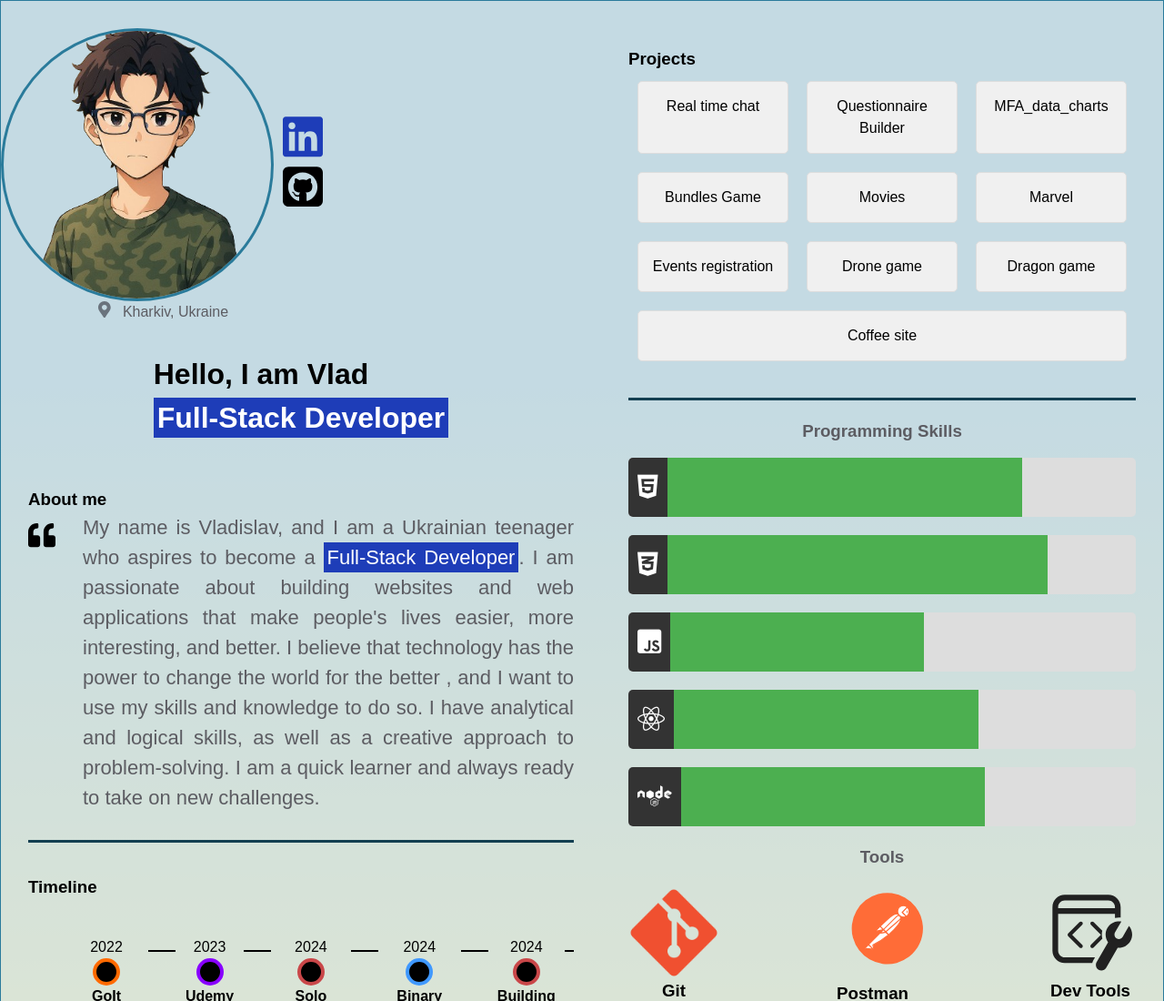
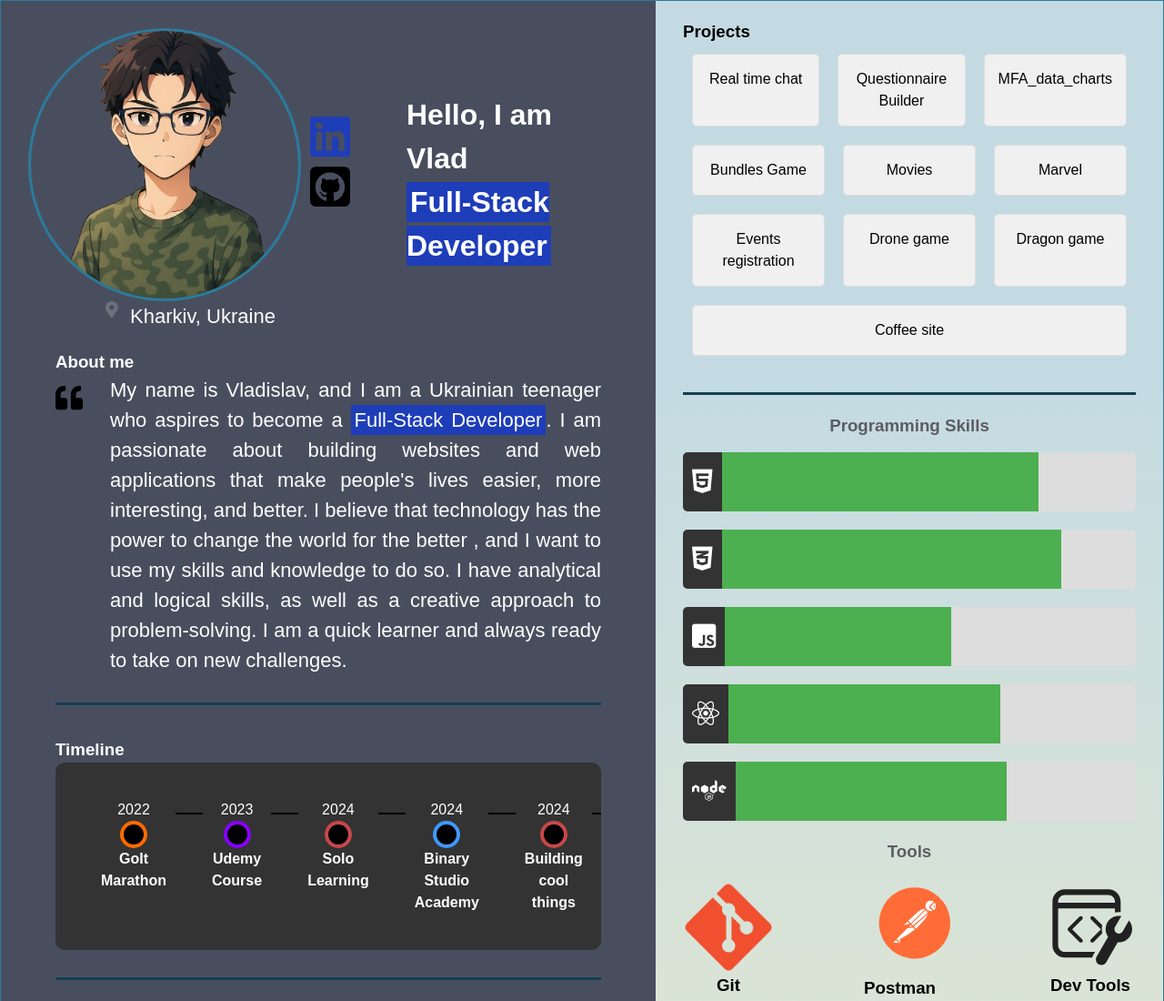
Before and after one commit to m1liaron/m1liaron-homepage, a plain HTML site: page index.html in a window 1280 px wide. Shown: the top 1100 px of the page at 91% size. Drawn offline with Linux system fonts and the light colour scheme.

Commit message:
feat: dark background for intro block

```diff
--- a/index.html
+++ b/index.html
@@ -12,9 +12,9 @@
 <body>
     <main>
         <div class="resume">
-            <div class="resume__main__block">
+            <div class="resume__main__block__intro">
                 <div class="fh intro__container">
-                    <div class="fh fw">
+                    <div class="fh intro__avatar__container">
                         <div class="contact-info__block contact-info__block--center">
                         <div class="fh gp">
                             <img class="contact-info__avatar" src="assets/avatar.png" alt="Avatar" />
@@ -53,7 +53,7 @@
                                                                 80-80s-35.817-80-80-80-80 35.817-80 80 35.817 80 80 80z"></path>
                                     </svg>
                                 </div>
-                                <span>Kharkiv, Ukraine</span>
+                                <span class="intro_text">Kharkiv, Ukraine</span>
                             </a>
                         </div>
                     </div>
--- a/styles.css
+++ b/styles.css
@@ -14,6 +14,7 @@ body {
     --experience-title-color: #fff;
     --primary-icon-color: #fff;
     --secondary-text-color: #5c5c62;
+    --background-color: #494e5f;
     --durability-text-color: #6a737d9c;
     --icon-color: #6a737d;
     --border-color: #133f51;
@@ -58,15 +59,21 @@ ul, li {
     border: 1px solid #2A7B9B;
     box-shadow: 1px 1px 7px 7px #2A7B9B;
     background-color: #ffffffb8;
-    padding: 30px 0;
     max-width: 1300px;
     display: flex;
     /* flex-wrap: wrap; */
 }
 
-.resume__main__block {
+.resume__main__block__intro, .resume__main__block {
     width: 100%;
     height: 100%;
+}
+
+.resume__main__block__intro {
+    background: var(--background-color);
+    color: var(--experience-title-color);
+    height: 100%;
+    padding: 30px;
 }
 
 .resume__block {
@@ -78,6 +85,10 @@ ul, li {
 
 @media screen and (max-width: 1100px) {
     .resume {
+        flex-wrap: wrap;
+        padding: 10px 0;
+    }
+    .intro__avatar__container {
         flex-wrap: wrap;
     }
 }
@@ -204,7 +215,7 @@ span.higlight {
 }
 
 .intro_text {
-    color: var(--secondary-text-color);
+    color: var(--experience-title-color);
     font-size: 22px;
     text-align: justify;
 }
@@ -257,6 +268,8 @@ span.higlight {
     overflow-x: scroll;
     padding: 40px;
     max-width: 600px;
+    background-color: #333;
+    border-radius: 10px
 }
 
 .timeline__point {
```
